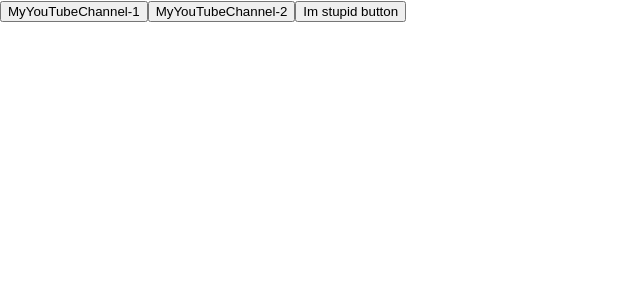
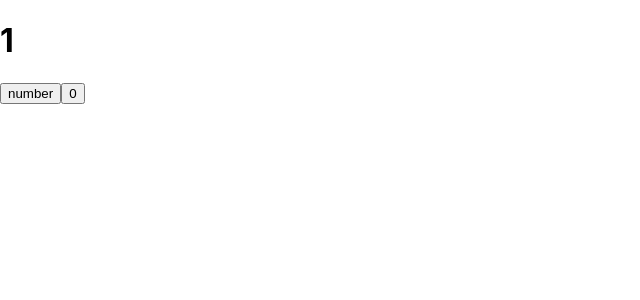
Before and after one commit to vitalyabedik/it-incubator.microtasks, a React (Create React App) app: page / in a window 1280 px wide. Shown: the top 300 px of the page, without its empty margins (0-640 px from the left). Built offline with nearby package versions, Linux system fonts and the light colour scheme.

Commit message:
feat: finish 04 lesson - useState

```diff
--- a/src/App.tsx
+++ b/src/App.tsx
@@ -2,29 +2,13 @@
 
 import './App.css';
 
-import {Button} from './components/03-MyButton/Button';
+import {HookUseState} from './components/04-useState/HookUseState';
 
 function App() {
-    const Button1Foo = (subscriber: string, age: number, address: string) => {
-        console.log(subscriber, age, address)
-    }
-
-    const Button2Foo = (subscriber: string, age: number) => {
-        console.log(subscriber, age)
-    }
-
-    const doSmthButton = () => {
-        console.log('i cant do smth, im stupid button')
-    }
 
     return (
         <>
-            {/*<button>MyYouTubeChannel-1</button>*/}
-            {/*<button>MyYouTubeChannel-2</button>*/}
-
-            <Button name={'MyYouTubeChannel-1'} callback={() => Button1Foo('im Vasya!', 21, 'live in Minsk')}/>
-            <Button name={'MyYouTubeChannel-2'} callback={() => Button2Foo('im Ivan!', 30)}/>
-            <Button name={'Im stupid button'} callback={doSmthButton}/>
+            <HookUseState/>
         </>
 
     );
--- /dev/null
+++ b/src/components/04-useState/HookUseState.tsx
@@ -0,0 +1,24 @@
+import {useState} from 'react';
+
+export const HookUseState = () => {
+
+    // let a = 1
+    let [a, setA] = useState(1)
+
+    const onclickHandler = () => {
+        setA(++a)
+        console.log(a)
+    }
+
+    const onClear = () => {
+        setA(0)
+    }
+
+    return (
+        <div>
+            <h1>{a}</h1>
+            <button onClick={onclickHandler}>number</button>
+            <button onClick={onClear}>0</button>
+        </div>
+    )
+}
```
